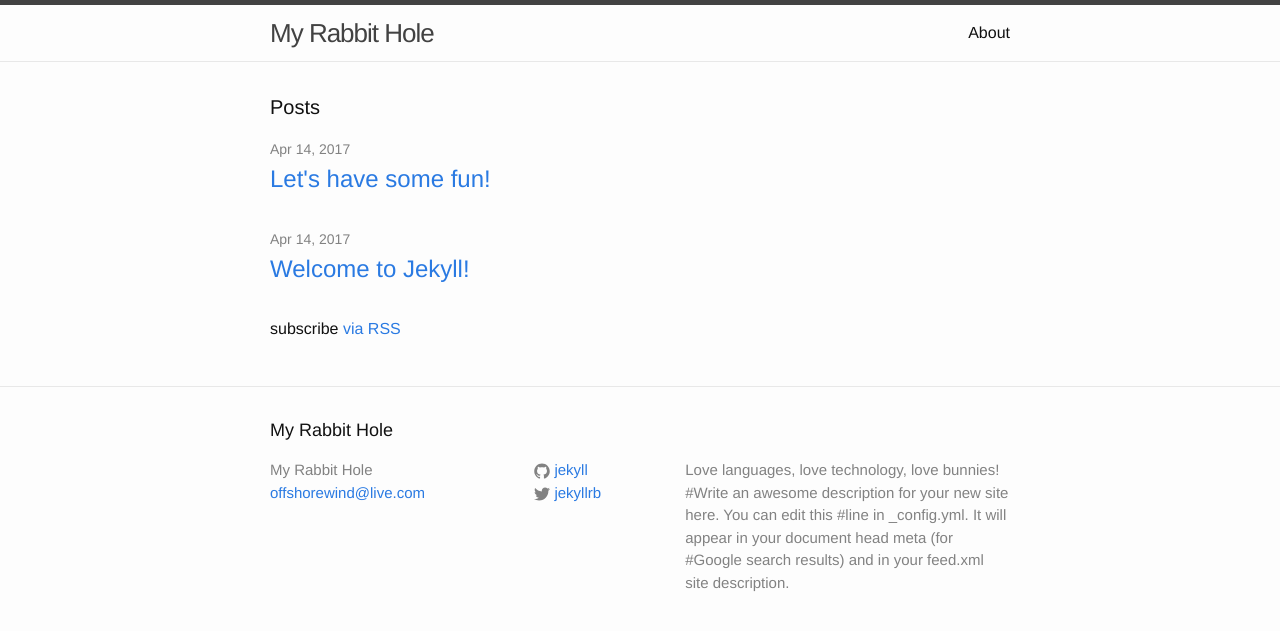
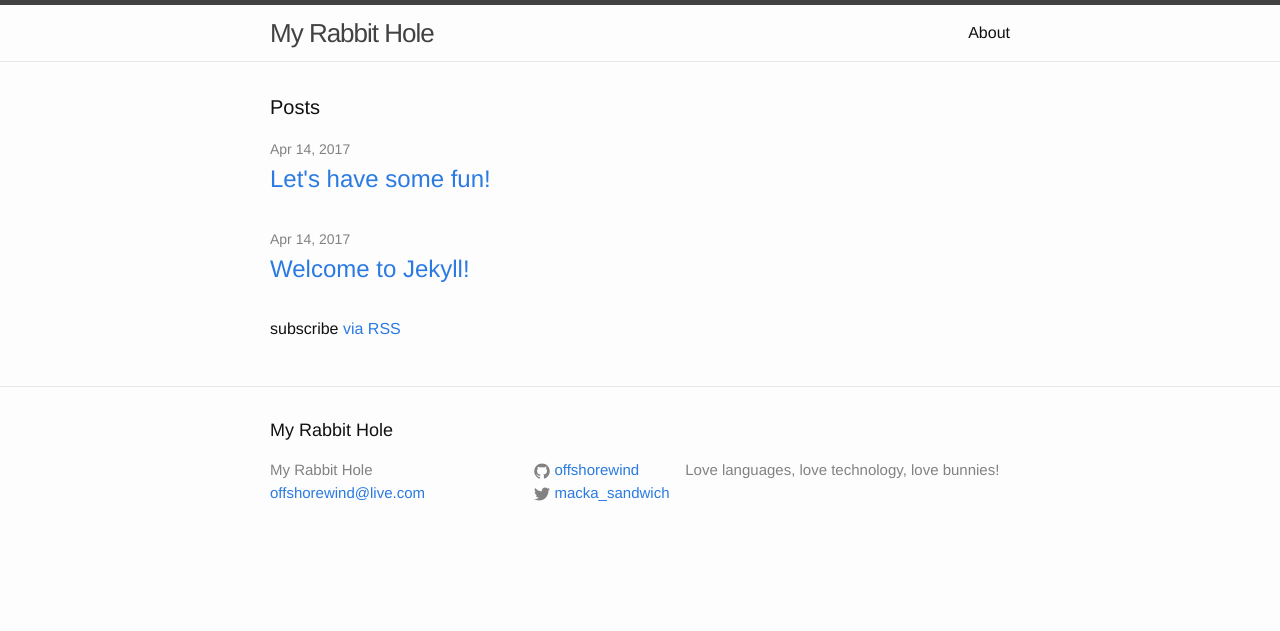
Before and after one commit to offshorewind/offshorewind.github.io, a Jekyll site: the page built from index.html, in a window 1280 px wide. Shown: the top 631 px of the page. Built offline with Jekyll 4.4.1, drawn with Linux system fonts in a browser that asks for light colours.

Commit message:
save my work

```diff
--- a/_config.yml
+++ b/_config.yml
@@ -5,18 +5,20 @@
 # For technical reasons, this file is *NOT* reloaded automatically when you use
 # 'jekyll serve'. If you change this file, please restart the server process.
 
+#Write an awesome description for your new site here. You can edit this
+#line in _config.yml. It will appear in your document head meta (for
+#Google search results) and in your feed.xml site description.
+
 # Site settings
 title: My Rabbit Hole
 email: offshorewind@live.com
 description: > # this means to ignore newlines until "baseurl:"
   Love languages, love technology, love bunnies!
-  #Write an awesome description for your new site here. You can edit this
-  #line in _config.yml. It will appear in your document head meta (for
-  #Google search results) and in your feed.xml site description.
+
 baseurl: "" # the subpath of your site, e.g. /blog
 url: "http://yourdomain.com" # the base hostname & protocol for your site
-twitter_username: jekyllrb
-github_username:  jekyll
+twitter_username: macka_sandwich
+github_username:  offshorewind
 
 # Build settings
 markdown: kramdown
```
